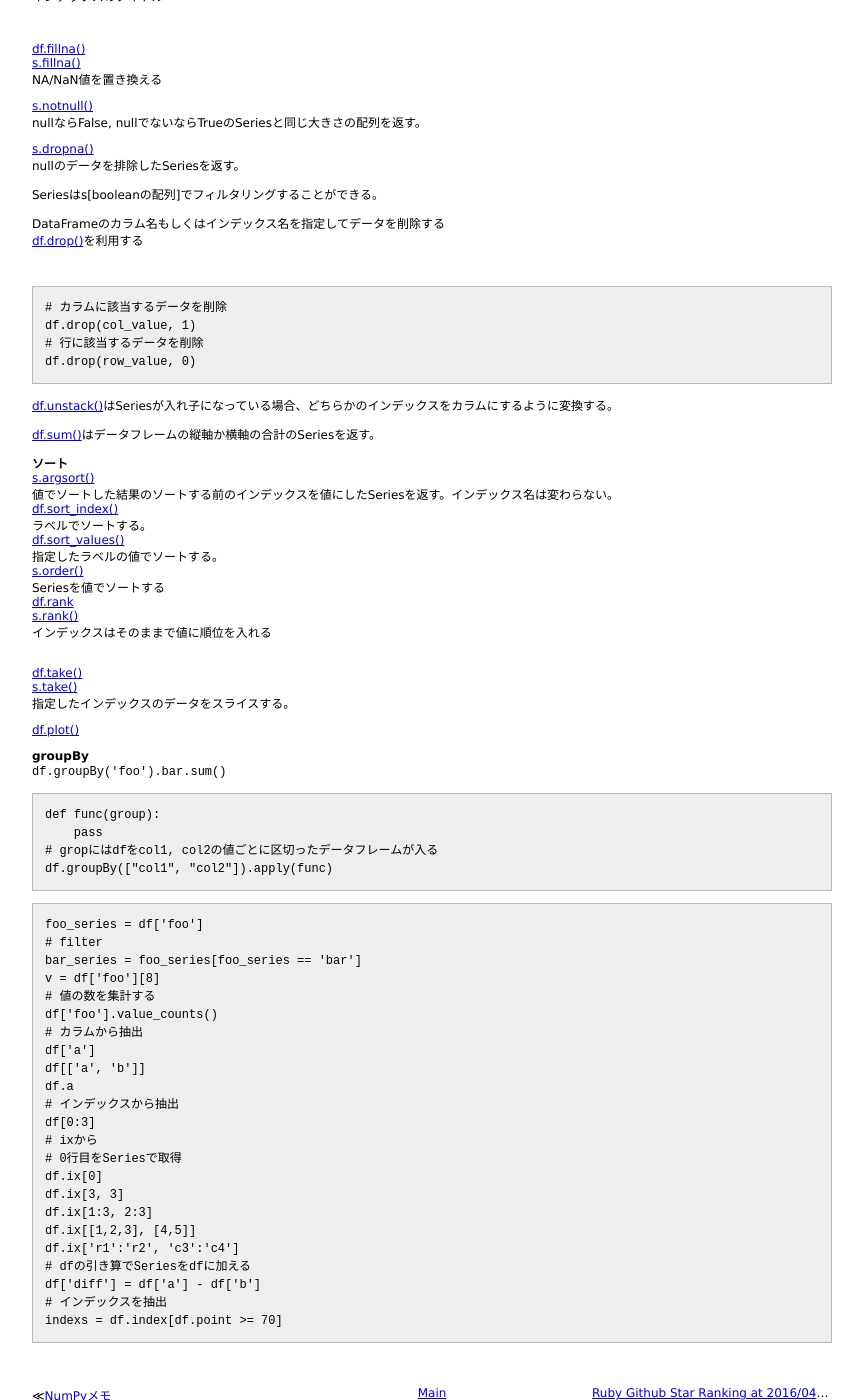
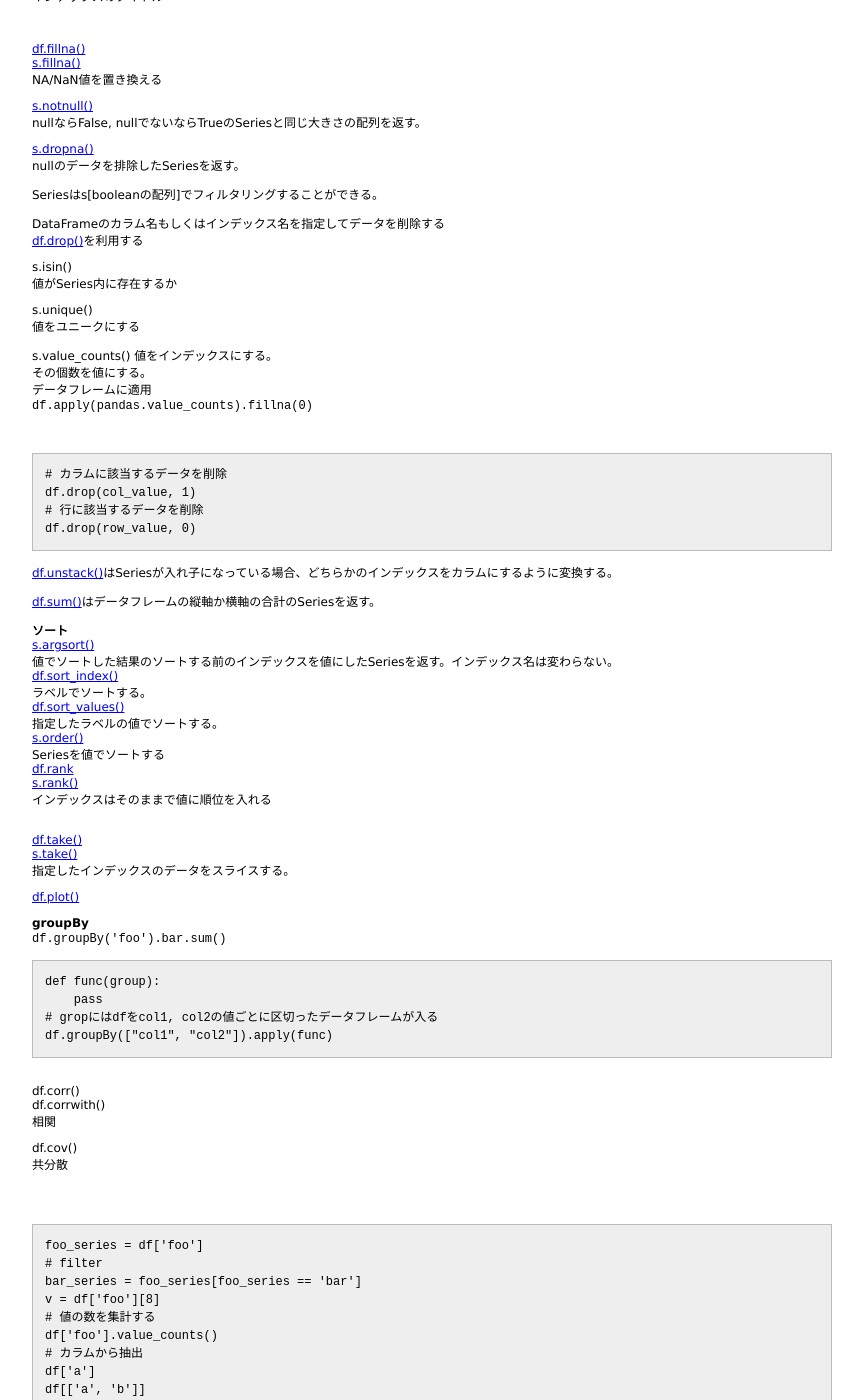
Before and after one commit to 38elements/38elements.github.com, a Jekyll site: the page built from _posts/2016-04-24-pandas.md, in a window 1280 px wide and 1400 px high, scrolled down 3975 px. Shown: the whole window, without its empty margins (208-1071 px from the left). Built offline with Jekyll 4.4.1, drawn with Linux system fonts in a browser that asks for light colours.

Commit message:
Update 2016-04-24-pandas.md

````diff
--- a/_posts/2016-04-24-pandas.md
+++ b/_posts/2016-04-24-pandas.md
@@ -255,6 +255,17 @@ Seriesはs[booleanの配列]でフィルタリングすることができる。
 DataFrameのカラム名もしくはインデックス名を指定してデータを削除する
 [df.drop()](http://pandas.pydata.org/pandas-docs/stable/generated/pandas.DataFrame.drop.html)を利用する
 
+s.isin()
+値がSeries内に存在するか
+
+s.unique()
+値をユニークにする
+
+s.value_counts()
+値をインデックスにする。
+その個数を値にする。
+データフレームに適用
+`df.apply(pandas.value_counts).fillna(0)`
 
 <br>
 ```
@@ -296,8 +307,16 @@ def func(group):
 # gropにはdfをcol1, col2の値ごとに区切ったデータフレームが入る
 df.groupBy(["col1", "col2"]).apply(func)
 ```
+<br>
+df.corr()
+df.corrwith()
+相関
 
+df.cov()
+共分散
 
+<br>
+<br>
 ```
 foo_series = df['foo']
 # filter
````
